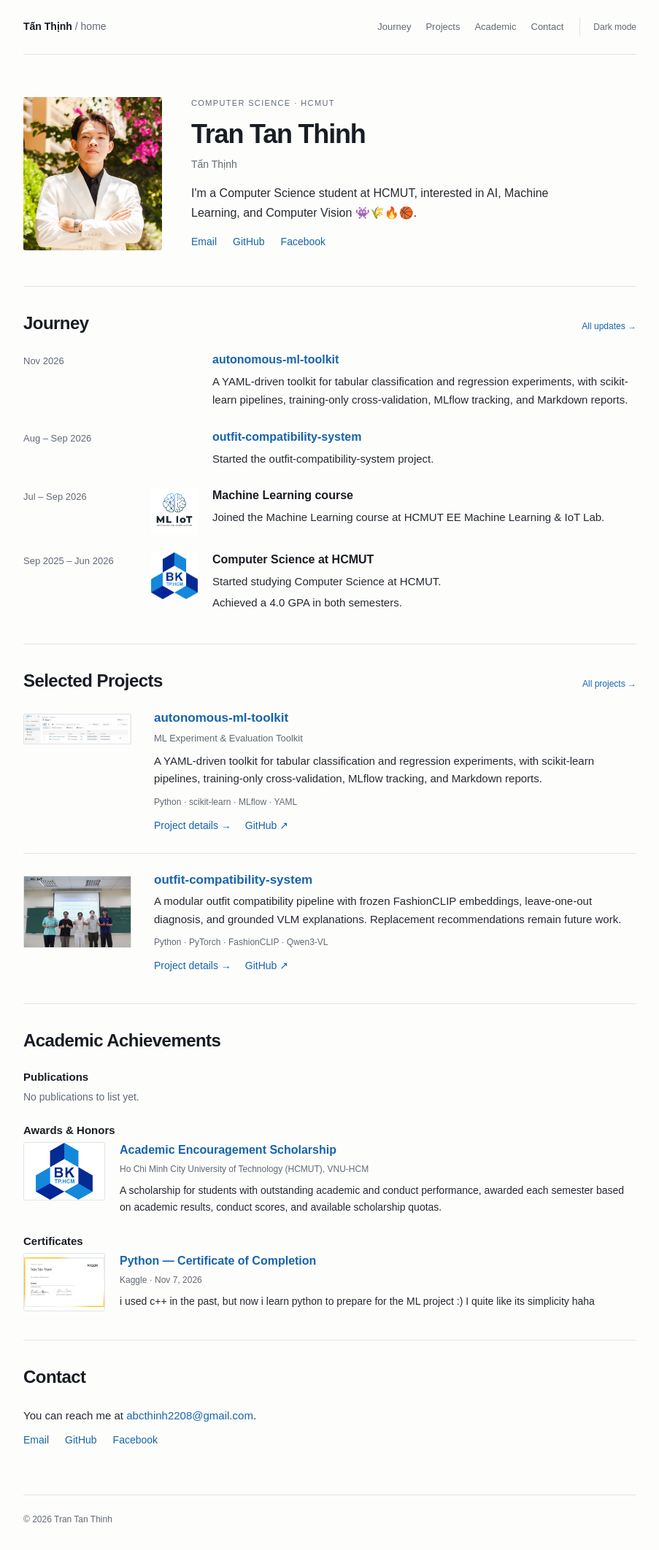
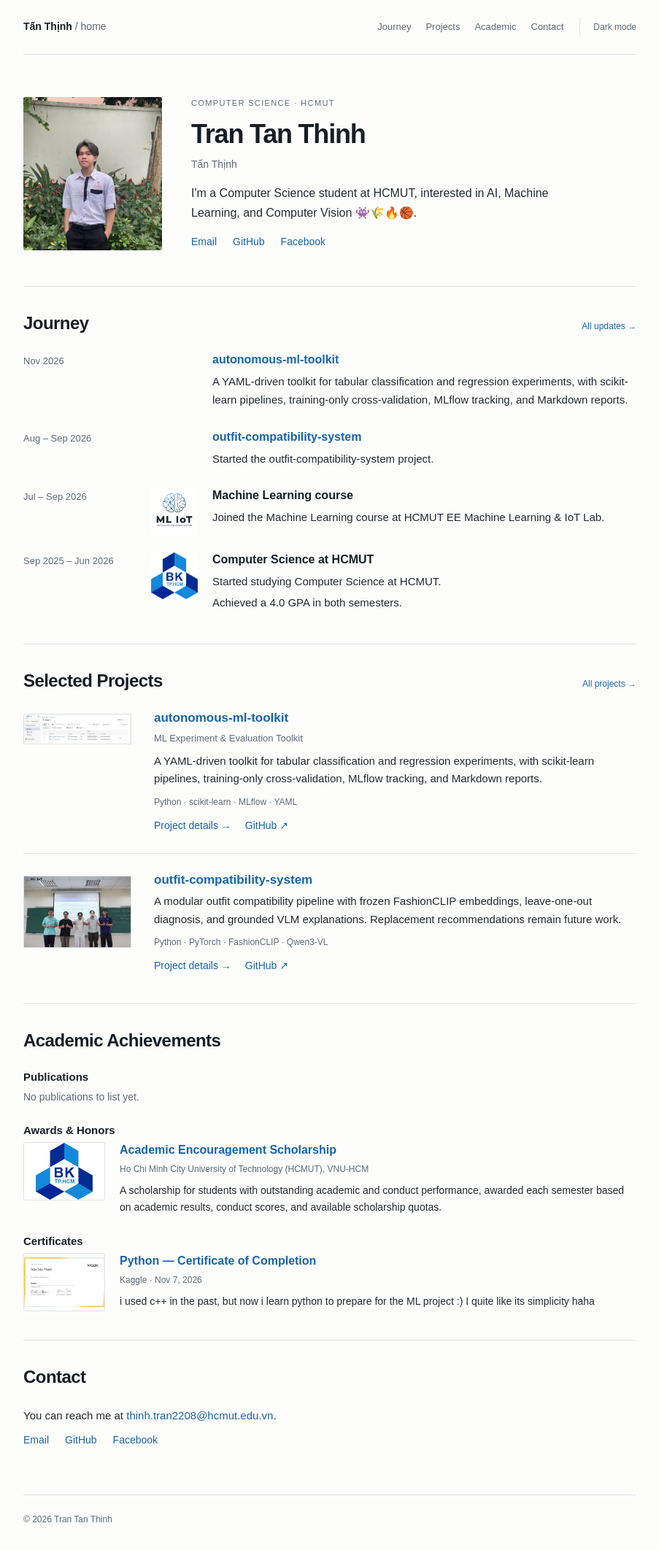
Before and after one commit to ThinhTran2208/portfolio, a Next.js app: page / in a window 1280 px wide. Shown: the whole page at 73% size, without its empty margins (188-1091 px from the left). Built offline with nearby package versions, Linux system fonts and the light colour scheme.

Commit message:
Update profile portrait and HCMUT contact email

```diff
--- a/src/data/profile.ts
+++ b/src/data/profile.ts
@@ -3,10 +3,10 @@ export const profile = {
   nativeName: "Tấn Thịnh",
   description:
     "I'm a Computer Science student at HCMUT, interested in AI, Machine Learning, and Computer Vision 👾🌾🔥️🏀.",
-  email: "abcthinh2208@gmail.com",
-  portrait: "/01.jpg",
+  email: "thinh.tran2208@hcmut.edu.vn",
+  portrait: "/profile.jpg",
   links: [
-    { label: "Email", href: "mailto:abcthinh2208@gmail.com" },
+    { label: "Email", href: "mailto:thinh.tran2208@hcmut.edu.vn" },
     { label: "GitHub", href: "https://github.com/ThinhTran2208" },
     {
       label: "Facebook",
```
Also changed, not shown: public/profile.jpg (added), 1 other file (tests, documents, lock files or other folders).
